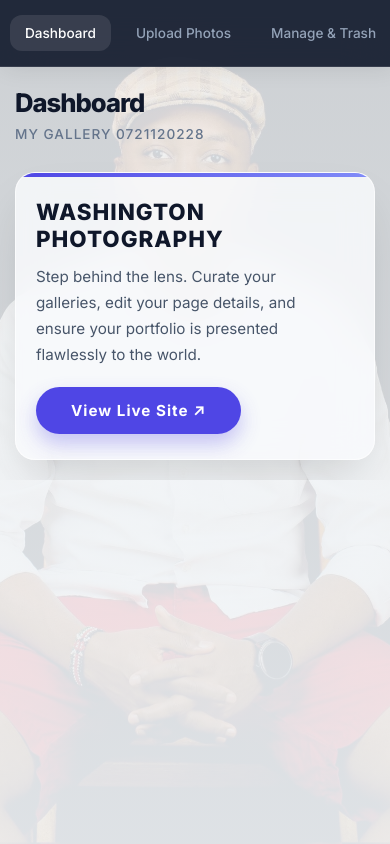
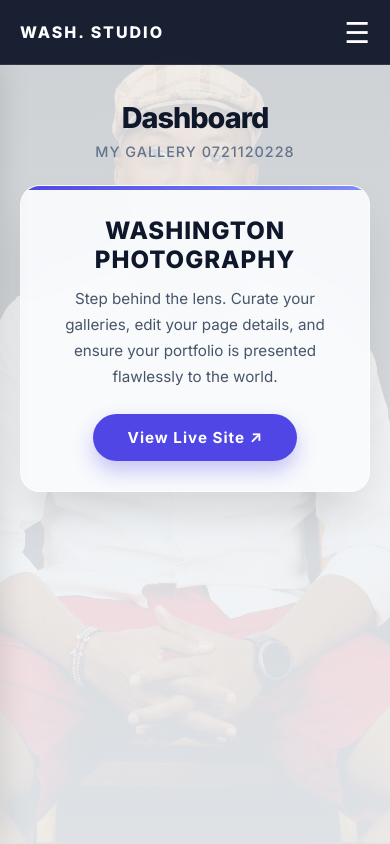
Before and after one commit to Fayjulie/washington-photography, a Flask app: page /admin in a window 390 px wide. Run offline with Flask 3, Linux system fonts and the light colour scheme; the visitor is signed in with stand-in values (Sample User, id 1); data that the repository does not hold is empty.

Commit message:
Add mobile hamburger menu and center cards on mobile

```diff
--- a/templates/admin.html
+++ b/templates/admin.html
@@ -30,6 +30,7 @@
             color: var(--text-main); display: flex; height: 100vh; overflow: hidden; font-size: 15px;
         }
 
+        /* --- DESKTOP SIDEBAR --- */
         .sidebar {
             width: 280px;
             background: rgba(15, 23, 42, 0.9);
@@ -38,7 +39,8 @@
             color: white; display: flex; flex-direction: column; padding: 40px 25px; flex-shrink: 0;
             border-right: 1px solid rgba(255, 255, 255, 0.1);
             box-shadow: 4px 0 25px rgba(0,0,0,0.1);
-            z-index: 10;
+            z-index: 100;
+            transition: transform 0.3s ease;
         }
 
         .sidebar h1 { font-size: 1.2rem; font-weight: 800; letter-spacing: 3px; margin-bottom: 50px; text-align: center; }
@@ -46,13 +48,44 @@
         .nav-link:hover, .nav-link.active { background: rgba(255,255,255,0.1); color: white; transform: translateX(5px); }
         .sidebar .spacer { flex-grow: 1; }
 
+        /* --- MOBILE TOP BAR (HIDDEN ON DESKTOP) --- */
+        .mobile-top-bar {
+            display: none;
+            position: fixed;
+            top: 0;
+            left: 0;
+            width: 100%;
+            background: rgba(15, 23, 42, 0.95);
+            backdrop-filter: blur(20px);
+            color: white;
+            padding: 15px 20px;
+            justify-content: space-between;
+            align-items: center;
+            z-index: 200;
+            border-bottom: 1px solid rgba(255, 255, 255, 0.1);
+            height: 65px;
+        }
+        .mobile-top-bar h1 { font-size: 1rem; font-weight: 800; letter-spacing: 2px; }
+        .hamburger-btn {
+            background: none;
+            border: none;
+            color: white;
+            font-size: 1.8rem;
+            cursor: pointer;
+            display: flex;
+            align-items: center;
+            justify-content: center;
+        }
+
+        /* --- MAIN CONTENT --- */
         .main-content { flex-grow: 1; overflow-y: auto; padding: 50px 60px; }
         .top-header { margin-bottom: 30px; color: var(--text-main); }
         .top-header h2 { font-size: 2.2rem; font-weight: 800; color: #0f172a; letter-spacing: -1px; }
         .top-header p { color: var(--text-muted); margin-top: 8px; font-size: 1rem; font-weight: 500; letter-spacing: 1px; }
 
+        /* --- CARDS --- */
         .hero-card {
-            background: rgba(248, 250, 252, 0.85);
+            background: rgba(248, 250, 252, 0.95);
             backdrop-filter: blur(16px);
             -webkit-backdrop-filter: blur(16px);
             border-radius: 20px;
@@ -79,7 +112,7 @@
         .btn-primary:hover { background: var(--primary-hover); transform: translateY(-2px); box-shadow: 0 15px 30px rgba(79, 70, 229, 0.4); }
 
         .card {
-            background: rgba(248, 250, 252, 0.85);
+            background: rgba(248, 250, 252, 0.95);
             backdrop-filter: blur(16px);
             -webkit-backdrop-filter: blur(16px);
             border-radius: var(--radius);
@@ -154,106 +187,121 @@
         .section-view.active { display: block; animation: slideUp 0.4s cubic-bezier(0.16, 1, 0.3, 1); }
         @keyframes slideUp { from { opacity: 0; transform: translateY(20px); } to { opacity: 1; transform: translateY(0); } }
 
-        @media (max-width: 768px) {
+        /* ========================================================= */
+        /* --- MOBILE RESPONSIVE (HAMBURGER MENU & CENTERED CARDS) --- */
+        /* ========================================================= */
+        @media (max-width: 900px) {
             body {
                 flex-direction: column;
-                height: auto;
+                height: 100vh;
                 overflow-y: auto;
-                overflow-x: hidden;
             }
 
-            .sidebar {
-                width: 100%;
-                flex-direction: row;
-                padding: 15px 10px;
-                overflow-x: auto;
-                white-space: nowrap;
-                border-right: none;
-                border-bottom: 1px solid rgba(255, 255, 255, 0.1);
-                justify-content: flex-start;
-                align-items: center;
-                gap: 10px;
+            /* Show the top mobile bar */
+            .mobile-top-bar {
+                display: flex;
             }
 
-            .sidebar h1 {
-                display: none;
+            /* Hide the sidebar by default, slide it in when active */
+            .sidebar {
+                position: fixed;
+                top: 65px;
+                left: 0;
+                width: 100%;
+                height: calc(100vh - 65px);
+                background: rgba(15, 23, 42, 0.98);
+                transform: translateX(-100%);
+                padding: 20px;
+                z-index: 150;
             }
 
-            .nav-link {
-                margin-bottom: 0;
-                padding: 10px 15px;
-                font-size: 0.85rem;
-                white-space: nowrap;
+            .sidebar.active {
+                transform: translateX(0);
             }
 
-            .nav-link:hover, .nav-link.active {
-                transform: none;
+            .sidebar h1 { display: none; }
+
+            .nav-link {
+                font-size: 1.1rem;
+                padding: 20px;
+                justify-content: center;
             }
 
             .sidebar .spacer {
                 display: none;
             }
 
+            /* Center everything in the main content */
             .main-content {
-                padding: 20px 15px;
+                padding: 100px 20px 30px 20px;
+                display: flex;
+                flex-direction: column;
+                align-items: center;
+            }
+
+            .top-header {
+                text-align: center;
+                width: 100%;
+                margin-bottom: 25px;
             }
 
             .top-header h2 {
-                font-size: 1.6rem;
+                font-size: 1.8rem;
             }
 
             .top-header p {
-                font-size: 0.85rem;
+                font-size: 0.9rem;
             }
 
-            .hero-card {
-                padding: 25px 20px;
+            /* Center the dashboard card and forms */
+            .hero-card, .card {
+                padding: 30px 25px;
                 max-width: 100%;
+                width: 100%;
+                margin: 0 auto;
+                text-align: center;
+                align-items: center;
             }
 
             .hero-card h2 {
-                font-size: 1.4rem;
+                font-size: 1.5rem;
             }
 
             .hero-card p {
                 font-size: 0.95rem;
-                margin-bottom: 20px;
+                margin-bottom: 25px;
             }
 
-            .card {
-                padding: 20px;
-                max-width: 100% !important;
-            }
-
+            /* Adjust gallery grid for smaller screens */
             .gallery-grid {
-                grid-template-columns: repeat(auto-fill, minmax(110px, 1fr));
+                grid-template-columns: repeat(auto-fill, minmax(130px, 1fr));
                 gap: 15px;
             }
 
             .photo-card img {
-                height: 100px;
+                height: 120px;
             }
 
+            /* Fix toolbar layout */
             .toolbar {
                 flex-direction: column;
                 gap: 15px;
-                align-items: flex-start;
-            }
-
-            .toolbar-actions {
-                width: 100%;
-                justify-content: space-between;
-            }
-
-            .trash-actions {
-                flex-direction: column;
+                align-items: center;
+                text-align: center;
             }
         }
     </style>
 </head>
 <body>
 
-    <aside class="sidebar">
+    <!-- Mobile Top Bar -->
+    <div class="mobile-top-bar">
+        <h1>WASH. STUDIO</h1>
+        <button class="hamburger-btn" onclick="toggleMobileMenu()">&#9776;</button>
+    </div>
+
+    <!-- Sidebar -->
+    <aside class="sidebar" id="sidebar">
         <h1>WASH. STUDIO</h1>
         <a class="nav-link active" onclick="switchTab('dashboard', this)">Dashboard</a>
         <a class="nav-link" onclick="switchTab('upload', this)">Upload Photos</a>
@@ -363,12 +411,12 @@
                 <p>View uploaded photos, select them to delete, or recover from the trash.</p>
             </header>
             <div class="card">
-                <div style="display: flex; justify-content: space-between; align-items: center; margin-bottom: 30px;">
+                <div style="display: flex; justify-content: space-between; align-items: center; margin-bottom: 30px; width: 100%;">
                     <h3 style="margin:0; font-size: 1.3rem; color: var(--text-main);">Uploaded Photos</h3>
                     <select id="manage-category" class="form-control" style="width: auto; padding: 12px; font-weight: 600;" onchange="loadPhotos()"></select>
                 </div>
 
-                <form id="delete-form" action="/delete" method="POST">
+                <form id="delete-form" action="/delete" method="POST" style="width: 100%;">
                     <input type="hidden" name="category" id="delete-category" value="">
                     <div class="toolbar" id="toolbar" style="display: none;">
                         <span style="font-weight: 600; color: #334155;"><strong id="selected-count" style="color: var(--primary); font-size: 1.1rem;">0</strong> photos selected</span>
@@ -380,7 +428,7 @@
                     <div class="gallery-grid" id="photo-grid"></div>
                 </form>
 
-                <div class="trash-section">
+                <div class="trash-section" style="width: 100%;">
                     <div style="display: flex; justify-content: space-between; align-items: center; margin-bottom: 20px;">
                         <h3 style="color: var(--danger); margin:0; font-size: 1.3rem;">Trash</h3>
                         <button type="button" class="btn btn-danger" onclick="emptyTrash()" style="padding: 10px 20px; font-size: 0.9rem;">Empty Trash</button>
@@ -401,6 +449,10 @@
         let globalData = null;
         let isAllSelected = false;
 
+        function toggleMobileMenu() {
+            document.getElementById('sidebar').classList.toggle('active');
+        }
+
         function switchTab(tabId, element) {
             document.querySelectorAll('.section-view').forEach(view => view.classList.remove('active'));
             document.querySelectorAll('.nav-link').forEach(link => link.classList.remove('active'));
@@ -409,6 +461,9 @@
             if (element) element.classList.add('active');
 
             if (tabId === 'page-details') loadPageDetails();
+
+            // Close the mobile menu after selecting a tab
+            document.getElementById('sidebar').classList.remove('active');
         }
 
         async function fetchData() {
```
